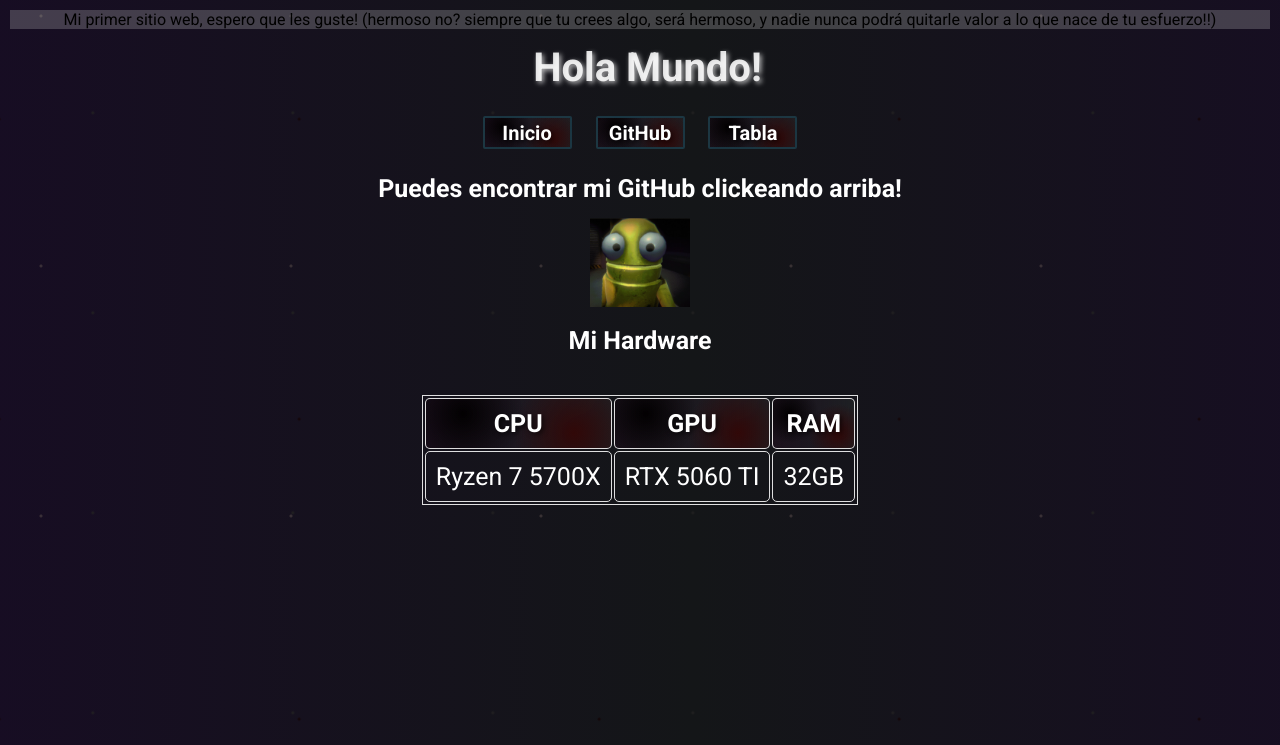
After one commit to duohnson/practices, a PHP site: page /html/tabla.html in a window 1280 px wide. The commit adds this page. Shown: the top 745 px of the page. Run offline with PHP 8.4, Linux system fonts and the light colour scheme.

Commit message:
practicaaaa

```diff
--- a/css/style.css
+++ b/css/style.css
@@ -1,33 +1,38 @@
-#fondo {
-    background-color: silver;
-}
-
 /* hola, que onda? */
 
 body {
-    background-color: rgb(0, 0, 0);
     text-align: center;
     font-family: "Roboto", sans-serif;
+    margin: 10px 10px 10px 10px;
+        background:
+        radial-gradient(circle at 20% 30%, rgba(34, 33, 33, 0.8) 1px, transparent 2px),
+        radial-gradient(circle at 70% 60%, rgba(80, 69, 69, 0.6) 1px, transparent 2px),
+        radial-gradient(circle at 40% 80%, rgba(19, 2, 2, 0.7) 1px, transparent 2px),
+        linear-gradient(270deg, #0f0107, #1b0033, #141618, #1b0033);
+
+    background-size:
+        200px 200px,
+        250px 250px,
+        300px 300px,
+        400% 400%;
+
+    animation: spaceMove 25s linear infinite;
 }
 
 .txt_tittle {
-    color: rgb(0, 0, 0);
+    color: #ffffffdc;
+    text-shadow: 2px 2px 5px #ffffffb0;
     font-size: 40px;
-    border-style: solid;
-    border-color: #817d7dcc;
-    border-radius: 5px;
-    border-width: 5px;
-    background-color: #ffffffdc;
     padding: 5px 5px 5px 20px;
     margin: 10px 10px 10px 10px;
     height: auto;
     display: inline-block;
-    text-shadow: 2px 2px 5px #000000b0;
 }
 
 .txt_tittle:hover {
-    color: #ffffffdc;
-    background-color: #000000;
+    color: #ff00f7e7;
+    text-shadow: 2px 2px 5px #ff00f7e7;
+    animation: pulse 1ms infinite;
 }
 
 .txt_text, li {
@@ -37,11 +42,68 @@ body {
 }
 
 #fondo {
-    background-color: silver;
+    background-color: rgba(192, 192, 192, 0.267);
 }
 
 .btn {
-    background-color: #ffffffdc;
+    background:
+    radial-gradient(circle at 20% 30%, #030102, transparent 40%),
+    radial-gradient(circle at 80% 70%, #310808, transparent 40%),
+    linear-gradient(to right, #42032f28, #1e2024);
+    color: rgb(255, 255, 255);
+    font-size: 20px;
+    border-style: solid;
+    border-color: #ff00f7e7;
+    border-radius: 2px;
+    border-width: 2px;
+    padding: 2.5px 2.5px 2.5px 2.5px;
+    margin: 10px 10px 10px 10px;
+    font-weight: bold;
+    text-decoration: none;
+    text-shadow: 2px 2px 5px #000000b0;
+    display: inline-flex;
+    justify-content: center;
+    min-width: 80px;
+    animation: borderShift 5s linear infinite;
+}
+
+.btn:hover {
+    background:
+    radial-gradient(circle at 20% 30%, #80777b, transparent 40%),
+    radial-gradient(circle at 80% 70%, #c4bcbc, transparent 40%),
+    linear-gradient(to right, #f3eef128, #bfc1c5);
+    color: rgb(0, 0, 0);
+    text-shadow: 2px 2px 5px #ffffffb0;
+    animation: pulse 1s infinite;
+}
+
+.btn:active {
+    background-color: #000000;
+    color: #ffffffdc;
+    border-color: #ffffffdc;
+    text-shadow: 2px 2px 5px #ffffffb0;
+}
+
+.table {
+    border: solid 1px #ffffffdc;
+}
+
+.table th, .table td {
+    border: solid 1px #ffffffdc;
+    padding: 10px;;
+}
+
+.table-container {
+  display: flex;
+  justify-content: center;
+  margin-top: 40px;
+}
+
+th {
+    background:
+    radial-gradient(circle at 20% 30%, #030102, transparent 40%),
+    radial-gradient(circle at 80% 70%, #310808, transparent 40%),
+    linear-gradient(to right, #42032f28, #1e2024);
     color: rgb(0, 0, 0);
     font-size: 20px;
     border-style: solid;
@@ -55,7 +117,111 @@ body {
     text-shadow: 2px 2px 5px #000000b0;
 }
 
-.btn:hover {
-    background-color: #000000;
+th:hover {
+    background:
+    radial-gradient(circle at 20% 30%, #8f1853, transparent 40%),
+    radial-gradient(circle at 80% 70%, #310808, transparent 40%),
+    linear-gradient(to right, #42032f, #010b1d);
     color: #ffffffdc;
+    text-shadow: 2px 2px 5px #ffffffb0;
+    animation: pulse 1s infinite;
 }
+
+td {
+    color: rgb(255, 255, 255);
+    font-size: 18px;
+    border-style: solid;
+    border-color: #817d7dcc;
+    border-radius: 5px;
+    border-width: 5px;
+    padding: 2.5px 2.5px 2.5px 2.5px;
+    margin: 10px 10px 10px 10px;
+}
+
+td:hover {
+    animation: swing 2s infinite;
+}
+
+.img {
+    margin: 20px 20px 20px 20px;
+    border-radius: 10px;
+    border: solid 2px #ffffffdc;
+    box-shadow: 0 0 10px #ffffffdc;
+}
+
+.img:hover {
+    border-color: #ff00f7e7;
+    box-shadow: 0 0 20px #ff00f7e7;
+    animation: jello 1s infinite;
+}
+
+@keyframes pulse {
+    0% {
+        transform: scale(1);
+    }
+    50% {
+        transform: scale(1.05);
+    }
+    100% {
+        transform: scale(1);
+    }
+}
+
+@keyframes spaceMove {
+    0% {
+        background-position:
+            0 0,
+            50px 50px,
+            100px 100px,
+            0% 50%;
+    }
+    100% {
+        background-position:
+            200px 200px,
+            300px 300px,
+            400px 400px,
+            100% 50%;
+    }
+}
+
+@keyframes swing {
+    0% {
+        transform: rotate(0deg);
+    }
+    50% {
+        transform: rotate(5deg);
+    }
+    100% {
+        transform: rotate(0deg);
+    }
+}
+
+@keyframes borderShift {
+    0% {
+        border-color: #421f41e7;
+    }
+    50% {
+        border-color: #074b4be7;
+    }
+    100% {
+        border-color: #420542e7;
+    }
+}
+
+@keyframes jello {
+    0% {
+        transform: scale(1);
+    }
+    25% {
+        transform: scale(1.1, 0.9);
+    }
+    50% {
+        transform: scale(0.9, 1.1);
+    }
+    75% {
+        transform: scale(1.05, 0.95);
+    }
+    100% {
+        transform: scale(1);
+    }
+}
--- /dev/null
+++ b/html/blog.html
@@ -0,0 +1 @@
+<h1>hola</h1>
--- /dev/null
+++ b/html/tabla.html
@@ -0,0 +1,54 @@
+<!DOCTYPE html>
+
+<head>
+    <title>duohnson practica</title>
+    <meta charset="UTF-8">
+    <link href="../css/style.css" rel="stylesheet">
+    <link rel="preconnect" href="https://fonts.googleapis.com">
+    <link rel="preconnect" href="https://fonts.gstatic.com" crossorigin>
+    <link href="https://fonts.googleapis.com/css2?family=Roboto:ital,wght@0,100..900;1,100..900&display=swap" rel="stylesheet">
+</head>
+<body>
+    <div>
+        <article id="fondo">
+        Mi primer sitio web, espero que les guste! (hermoso no? siempre que tu crees algo, será hermoso, y nadie nunca podrá quitarle valor a lo que nace de tu esfuerzo!!)
+        </article>
+
+        <h1 class="txt_tittle">Hola Mundo!</h1>
+        <br>
+    </div>
+
+    <div>
+        <a class="btn" href="index.html">
+            Inicio
+        </a>
+        <a class="btn" target="_blank" href="https://github.com/duohnson/">
+            GitHub
+        </a>
+        <a class="btn" href="tabla.html">
+            Tabla
+        </a>
+        <h5 class="txt_text">
+            Puedes encontrar mi GitHub clickeando arriba!
+        </h5>
+        <img src="./img/tests.png" width="100">
+    </div>
+            <div>
+               <h1 class="txt_text">Mi Hardware</h1>
+            </div>
+    <div class="table-container">
+        <table class="table">
+            <tr>
+                <th class="txt_text">CPU</th>
+                <th class="txt_text">GPU</th>
+                <th class="txt_text">RAM</th>
+            </tr>
+            <tr>
+                <td class="txt_text">Ryzen 7 5700X</td>
+                <td class="txt_text">RTX 5060 TI</td>
+                <td class="txt_text">32GB</td>
+            </tr>
+        </table>
+    </div>
+</body>
+</html>
```
Also changed, not shown: html/index.html (+13 -6 lines).
